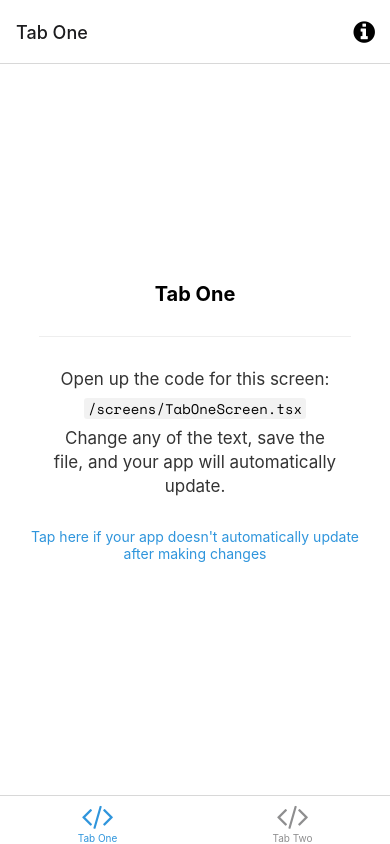
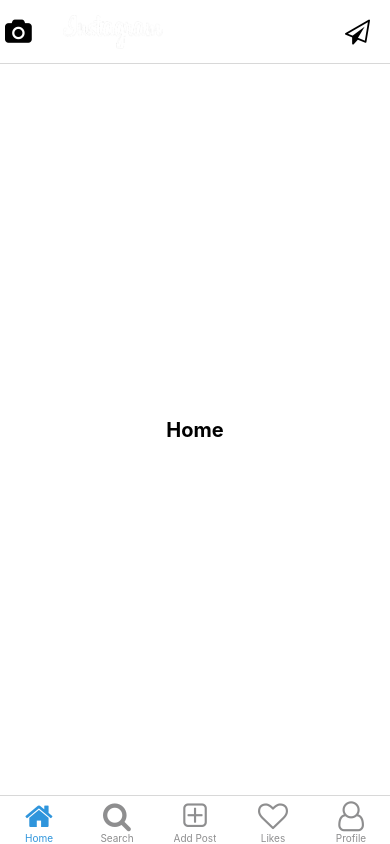
Before and after one commit to K128-Mersin-JavaScript-React-Bootcamp/5-week-sunday-lesson-react-native, a React Native app: screen /Home in a window 390 px wide. Built offline with nearby package versions, Linux system fonts and the light colour scheme; what expo-linking would draw is missing.

Commit message:
Add 5 pages

```diff
--- a/navigation/LinkingConfiguration.ts
+++ b/navigation/LinkingConfiguration.ts
@@ -4,31 +4,31 @@
  * https://reactnavigation.org/docs/configuring-links
  */
 
-import { LinkingOptions } from '@react-navigation/native';
-import * as Linking from 'expo-linking';
+import { LinkingOptions } from "@react-navigation/native";
+import * as Linking from "expo-linking";
 
-import { RootStackParamList } from '../types';
+import { RootStackParamList } from "../types";
 
 const linking: LinkingOptions<RootStackParamList> = {
-  prefixes: [Linking.makeUrl('/')],
+  prefixes: [Linking.makeUrl("/")],
   config: {
     screens: {
       Root: {
         screens: {
-          TabOne: {
+          Home: {
             screens: {
-              TabOneScreen: 'one',
+              TabOneScreen: "home",
             },
           },
           TabTwo: {
             screens: {
-              TabTwoScreen: 'two',
+              TabTwoScreen: "two",
             },
           },
         },
       },
-      Modal: 'modal',
-      NotFound: '*',
+      Modal: "modal",
+      NotFound: "*",
     },
   },
 };
--- a/navigation/index.tsx
+++ b/navigation/index.tsx
@@ -3,27 +3,44 @@
  * https://reactnavigation.org/docs/getting-started
  *
  */
-import { FontAwesome } from '@expo/vector-icons';
-import { createBottomTabNavigator } from '@react-navigation/bottom-tabs';
-import { NavigationContainer, DefaultTheme, DarkTheme } from '@react-navigation/native';
-import { createNativeStackNavigator } from '@react-navigation/native-stack';
-import * as React from 'react';
-import { ColorSchemeName, Pressable } from 'react-native';
+import { FontAwesome } from "@expo/vector-icons";
+import { createBottomTabNavigator } from "@react-navigation/bottom-tabs";
+import {
+  NavigationContainer,
+  DefaultTheme,
+  DarkTheme,
+} from "@react-navigation/native";
+import { createNativeStackNavigator } from "@react-navigation/native-stack";
+import * as React from "react";
+import { ColorSchemeName, Pressable, Image } from "react-native";
+import { Text, View } from "../components/Themed";
 
-import Colors from '../constants/Colors';
-import useColorScheme from '../hooks/useColorScheme';
-import ModalScreen from '../screens/ModalScreen';
-import NotFoundScreen from '../screens/NotFoundScreen';
-import TabOneScreen from '../screens/TabOneScreen';
-import TabTwoScreen from '../screens/TabTwoScreen';
-import { RootStackParamList, RootTabParamList, RootTabScreenProps } from '../types';
-import LinkingConfiguration from './LinkingConfiguration';
+import Colors from "../constants/Colors";
+import useColorScheme from "../hooks/useColorScheme";
+import AddPostScreen from "../screens/AddPostScreen";
+import HomeScreen from "../screens/HomeScreen";
+import LikesScreen from "../screens/LikesScreen";
+import ModalScreen from "../screens/ModalScreen";
+import NotFoundScreen from "../screens/NotFoundScreen";
+import ProfileScreen from "../screens/ProfileScreen";
+import SearchScreen from "../screens/SearchScreen";
+import {
+  RootStackParamList,
+  RootTabParamList,
+  RootTabScreenProps,
+} from "../types";
+import LinkingConfiguration from "./LinkingConfiguration";
 
-export default function Navigation({ colorScheme }: { colorScheme: ColorSchemeName }) {
+export default function Navigation({
+  colorScheme,
+}: {
+  colorScheme: ColorSchemeName;
+}) {
   return (
     <NavigationContainer
       linking={LinkingConfiguration}
-      theme={colorScheme === 'dark' ? DarkTheme : DefaultTheme}>
+      theme={colorScheme === "dark" ? DarkTheme : DefaultTheme}
+    >
       <RootNavigator />
     </NavigationContainer>
   );
@@ -38,9 +55,17 @@ const Stack = createNativeStackNavigator<RootStackParamList>();
 function RootNavigator() {
   return (
     <Stack.Navigator>
-      <Stack.Screen name="Root" component={BottomTabNavigator} options={{ headerShown: false }} />
-      <Stack.Screen name="NotFound" component={NotFoundScreen} options={{ title: 'Oops!' }} />
-      <Stack.Group screenOptions={{ presentation: 'modal' }}>
+      <Stack.Screen
+        name="Root"
+        component={BottomTabNavigator}
+        options={{ headerShown: false }}
+      />
+      <Stack.Screen
+        name="NotFound"
+        component={NotFoundScreen}
+        options={{ title: "Oops!" }}
+      />
+      <Stack.Group screenOptions={{ presentation: "modal" }}>
         <Stack.Screen name="Modal" component={ModalScreen} />
       </Stack.Group>
     </Stack.Navigator>
@@ -58,24 +83,50 @@ function BottomTabNavigator() {
 
   return (
     <BottomTab.Navigator
-      initialRouteName="TabOne"
+      initialRouteName="Home"
       screenOptions={{
         tabBarActiveTintColor: Colors[colorScheme].tint,
-      }}>
+      }}
+    >
       <BottomTab.Screen
-        name="TabOne"
-        component={TabOneScreen}
-        options={({ navigation }: RootTabScreenProps<'TabOne'>) => ({
-          title: 'Tab One',
-          tabBarIcon: ({ color }) => <TabBarIcon name="code" color={color} />,
+        name="Home"
+        component={HomeScreen}
+        options={({ navigation }: RootTabScreenProps<"Home">) => ({
+          title: "Home",
+          tabBarIcon: ({ color }) => <TabBarIcon name="home" color={color} />,
+          headerLeft: () => (
+            <Pressable
+              onPress={() => navigation.navigate("Modal")}
+              style={({ pressed }) => ({
+                opacity: pressed ? 0.5 : 1,
+                paddingStart: 5,
+              })}
+            >
+              <FontAwesome
+                name="camera"
+                size={25}
+                color={Colors[colorScheme].text}
+                style={{ marginRight: 15 }}
+              />
+            </Pressable>
+          ),
+          headerTitle: () => (
+            <Image
+              style={{ width: 100, height: 40 }}
+              resizeMode="contain"
+              source={require("../assets/images/logo.png")}
+            />
+          ),
           headerRight: () => (
             <Pressable
-              onPress={() => navigation.navigate('Modal')}
+              onPress={() => navigation.navigate("Modal")}
               style={({ pressed }) => ({
                 opacity: pressed ? 0.5 : 1,
-              })}>
+                paddingEnd: 5,
+              })}
+            >
               <FontAwesome
-                name="info-circle"
+                name="send-o"
                 size={25}
                 color={Colors[colorScheme].text}
                 style={{ marginRight: 15 }}
@@ -85,11 +136,39 @@ function BottomTabNavigator() {
         })}
       />
       <BottomTab.Screen
-        name="TabTwo"
-        component={TabTwoScreen}
+        name="Search"
+        component={SearchScreen}
         options={{
-          title: 'Tab Two',
-          tabBarIcon: ({ color }) => <TabBarIcon name="code" color={color} />,
+          title: "Search",
+          tabBarIcon: ({ color }) => <TabBarIcon name="search" color={color} />,
+        }}
+      />
+      <BottomTab.Screen
+        name="AddPost"
+        component={AddPostScreen}
+        options={{
+          title: "Add Post",
+          tabBarIcon: ({ color }) => (
+            <TabBarIcon name="plus-square-o" color={color} />
+          ),
+        }}
+      />
+      <BottomTab.Screen
+        name="Likes"
+        component={LikesScreen}
+        options={{
+          title: "Likes",
+          tabBarIcon: ({ color }) => (
+            <TabBarIcon name="heart-o" color={color} />
+          ),
+        }}
+      />
+      <BottomTab.Screen
+        name="Profile"
+        component={ProfileScreen}
+        options={{
+          title: "Profile",
+          tabBarIcon: ({ color }) => <TabBarIcon name="user-o" color={color} />,
         }}
       />
     </BottomTab.Navigator>
@@ -100,7 +179,7 @@ function BottomTabNavigator() {
  * You can explore the built-in icon families and icons on the web at https://icons.expo.fyi/
  */
 function TabBarIcon(props: {
-  name: React.ComponentProps<typeof FontAwesome>['name'];
+  name: React.ComponentProps<typeof FontAwesome>["name"];
   color: string;
 }) {
   return <FontAwesome size={30} style={{ marginBottom: -3 }} {...props} />;
--- /dev/null
+++ b/screens/AddPostScreen.tsx
@@ -0,0 +1,33 @@
+import * as React from "react";
+import { StyleSheet } from "react-native";
+
+import EditScreenInfo from "../components/EditScreenInfo";
+import { Text, View } from "../components/Themed";
+import { RootTabScreenProps } from "../types";
+
+export default function AddPostScreen({
+  navigation,
+}: RootTabScreenProps<"AddPost">) {
+  return (
+    <View style={styles.container}>
+      <Text style={styles.title}>AddPostScreen</Text>
+    </View>
+  );
+}
+
+const styles = StyleSheet.create({
+  container: {
+    flex: 1,
+    alignItems: "center",
+    justifyContent: "center",
+  },
+  title: {
+    fontSize: 20,
+    fontWeight: "bold",
+  },
+  separator: {
+    marginVertical: 30,
+    height: 1,
+    width: "80%",
+  },
+});
--- /dev/null
+++ b/screens/HomeScreen.tsx
@@ -0,0 +1,31 @@
+import * as React from "react";
+import { StyleSheet } from "react-native";
+
+import EditScreenInfo from "../components/EditScreenInfo";
+import { Text, View } from "../components/Themed";
+import { RootTabScreenProps } from "../types";
+
+export default function HomeScreen({ navigation }: RootTabScreenProps<"Home">) {
+  return (
+    <View style={styles.container}>
+      <Text style={styles.title}>Home</Text>
+    </View>
+  );
+}
+
+const styles = StyleSheet.create({
+  container: {
+    flex: 1,
+    alignItems: "center",
+    justifyContent: "center",
+  },
+  title: {
+    fontSize: 20,
+    fontWeight: "bold",
+  },
+  separator: {
+    marginVertical: 30,
+    height: 1,
+    width: "80%",
+  },
+});
--- /dev/null
+++ b/screens/LikesScreen.tsx
@@ -0,0 +1,33 @@
+import * as React from "react";
+import { StyleSheet } from "react-native";
+
+import EditScreenInfo from "../components/EditScreenInfo";
+import { Text, View } from "../components/Themed";
+import { RootTabScreenProps } from "../types";
+
+export default function LikesScreen({
+  navigation,
+}: RootTabScreenProps<"Likes">) {
+  return (
+    <View style={styles.container}>
+      <Text style={styles.title}>LikesScreen</Text>
+    </View>
+  );
+}
+
+const styles = StyleSheet.create({
+  container: {
+    flex: 1,
+    alignItems: "center",
+    justifyContent: "center",
+  },
+  title: {
+    fontSize: 20,
+    fontWeight: "bold",
+  },
+  separator: {
+    marginVertical: 30,
+    height: 1,
+    width: "80%",
+  },
+});
--- /dev/null
+++ b/screens/ProfileScreen.tsx
@@ -0,0 +1,33 @@
+import * as React from "react";
+import { StyleSheet } from "react-native";
+
+import EditScreenInfo from "../components/EditScreenInfo";
+import { Text, View } from "../components/Themed";
+import { RootTabScreenProps } from "../types";
+
+export default function ProfileScreen({
+  navigation,
+}: RootTabScreenProps<"Profile">) {
+  return (
+    <View style={styles.container}>
+      <Text style={styles.title}>ProfileScreen</Text>
+    </View>
+  );
+}
+
+const styles = StyleSheet.create({
+  container: {
+    flex: 1,
+    alignItems: "center",
+    justifyContent: "center",
+  },
+  title: {
+    fontSize: 20,
+    fontWeight: "bold",
+  },
+  separator: {
+    marginVertical: 30,
+    height: 1,
+    width: "80%",
+  },
+});
--- /dev/null
+++ b/screens/SearchScreen.tsx
@@ -0,0 +1,33 @@
+import * as React from "react";
+import { StyleSheet } from "react-native";
+
+import EditScreenInfo from "../components/EditScreenInfo";
+import { Text, View } from "../components/Themed";
+import { RootTabScreenProps } from "../types";
+
+export default function SearchScreen({
+  navigation,
+}: RootTabScreenProps<"Search">) {
+  return (
+    <View style={styles.container}>
+      <Text style={styles.title}>SearchScreen</Text>
+    </View>
+  );
+}
+
+const styles = StyleSheet.create({
+  container: {
+    flex: 1,
+    alignItems: "center",
+    justifyContent: "center",
+  },
+  title: {
+    fontSize: 20,
+    fontWeight: "bold",
+  },
+  separator: {
+    marginVertical: 30,
+    height: 1,
+    width: "80%",
+  },
+});
--- a/screens/TabOneScreen.tsx
+++ /dev/null
@@ -1,33 +0,0 @@
-import * as React from 'react';
-import { StyleSheet } from 'react-native';
-
-import EditScreenInfo from '../components/EditScreenInfo';
-import { Text, View } from '../components/Themed';
-import { RootTabScreenProps } from '../types';
-
-export default function TabOneScreen({ navigation }: RootTabScreenProps<'TabOne'>) {
-  return (
-    <View style={styles.container}>
-      <Text style={styles.title}>Tab One</Text>
-      <View style={styles.separator} lightColor="#eee" darkColor="rgba(255,255,255,0.1)" />
-      <EditScreenInfo path="/screens/TabOneScreen.tsx" />
-    </View>
-  );
-}
-
-const styles = StyleSheet.create({
-  container: {
-    flex: 1,
-    alignItems: 'center',
-    justifyContent: 'center',
-  },
-  title: {
-    fontSize: 20,
-    fontWeight: 'bold',
-  },
-  separator: {
-    marginVertical: 30,
-    height: 1,
-    width: '80%',
-  },
-});
--- a/screens/TabTwoScreen.tsx
+++ /dev/null
@@ -1,32 +0,0 @@
-import * as React from 'react';
-import { StyleSheet } from 'react-native';
-
-import EditScreenInfo from '../components/EditScreenInfo';
-import { Text, View } from '../components/Themed';
-
-export default function TabTwoScreen() {
-  return (
-    <View style={styles.container}>
-      <Text style={styles.title}>Tab Two</Text>
-      <View style={styles.separator} lightColor="#eee" darkColor="rgba(255,255,255,0.1)" />
-      <EditScreenInfo path="/screens/TabTwoScreen.tsx" />
-    </View>
-  );
-}
-
-const styles = StyleSheet.create({
-  container: {
-    flex: 1,
-    alignItems: 'center',
-    justifyContent: 'center',
-  },
-  title: {
-    fontSize: 20,
-    fontWeight: 'bold',
-  },
-  separator: {
-    marginVertical: 30,
-    height: 1,
-    width: '80%',
-  },
-});
```
Also changed, not shown: types.tsx (+18 -13 lines), assets/images/logo.png (added).
